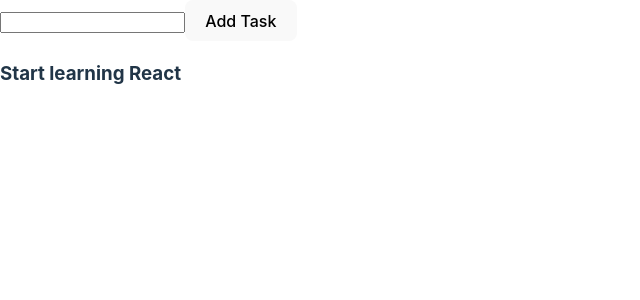
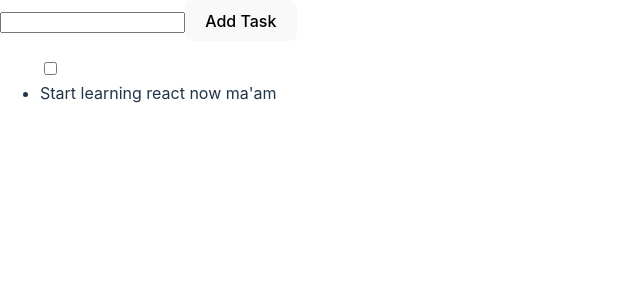
Before and after one commit to Xoliiiii/reactProject, a React (Vite) app in the folder todo-list/: page / in a window 1280 px wide. Shown: the top 300 px of the page, without its empty margins (0-640 px from the left). Built offline with nearby package versions, Linux system fonts and the light colour scheme.

Commit message:
adding fields to the page , that make up majority of the project , just without the logic

```diff
--- a/todo-list/src/App.css
+++ b/todo-list/src/App.css
@@ -6,38 +6,8 @@
 
 }
 
-.logo {
-  height: 6em;
-  padding: 1.5em;
-  will-change: filter;
-  transition: filter 300ms;
+.container{
+  flex:display;
+  justify-content: center;
+  border: 1px solid black;
 }
-.logo:hover {
-  filter: drop-shadow(0 0 2em #646cffaa);
-}
-.logo.react:hover {
-  filter: drop-shadow(0 0 2em #61dafbaa);
-}
-
-@keyframes logo-spin {
-  from {
-    transform: rotate(0deg);
-  }
-  to {
-    transform: rotate(360deg);
-  }
-}
-
-@media (prefers-reduced-motion: no-preference) {
-  a:nth-of-type(2) .logo {
-    animation: logo-spin infinite 20s linear;
-  }
-}
-
-.card {
-  padding: 2em;
-}
-
-.read-the-docs {
-  color: #888;
-}
--- a/todo-list/src/App.jsx
+++ b/todo-list/src/App.jsx
@@ -1,20 +1,25 @@
-import { Input , Button , Checkbox } from '@headlessui/react'
-import { useState } from 'react'
+import { Input , Button  } from '@headlessui/react'
 
 
 function App(){
-  const [enabled, setEnabled] = useState(false)
-
   return (
     <>
+    <div className="container">
       <div className="taskInput">
         <Input name="task" type="text" className="py-2 px-4"/>
         <Button className="rounded bg-sky-600 py-2 px-4 text-sm text0white data-[hover]:bg-sky-500 data-[active]:bg-sky-700">Add Task</Button>
       </div>
       <div className="taskList">
-
-    <h3 className="task">Start learning React</h3>
+         <ul>
+          <span>
+            <input type="checkbox" name="taskButton" />
+          </span>
+          <span>
+            <li>Start learning react now ma'am</li>
+          </span>
+         </ul>
       </div>
+    </div>
     </>
   )}
 
```
